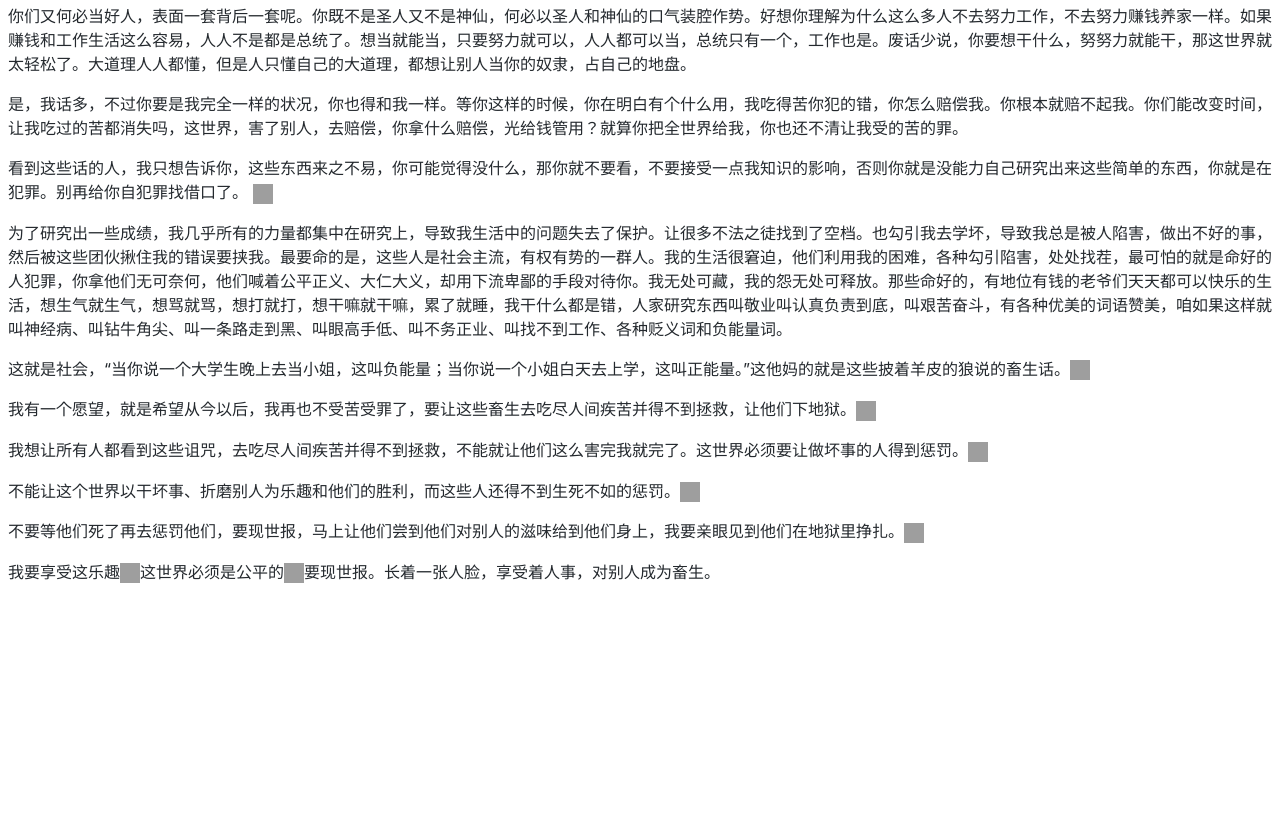
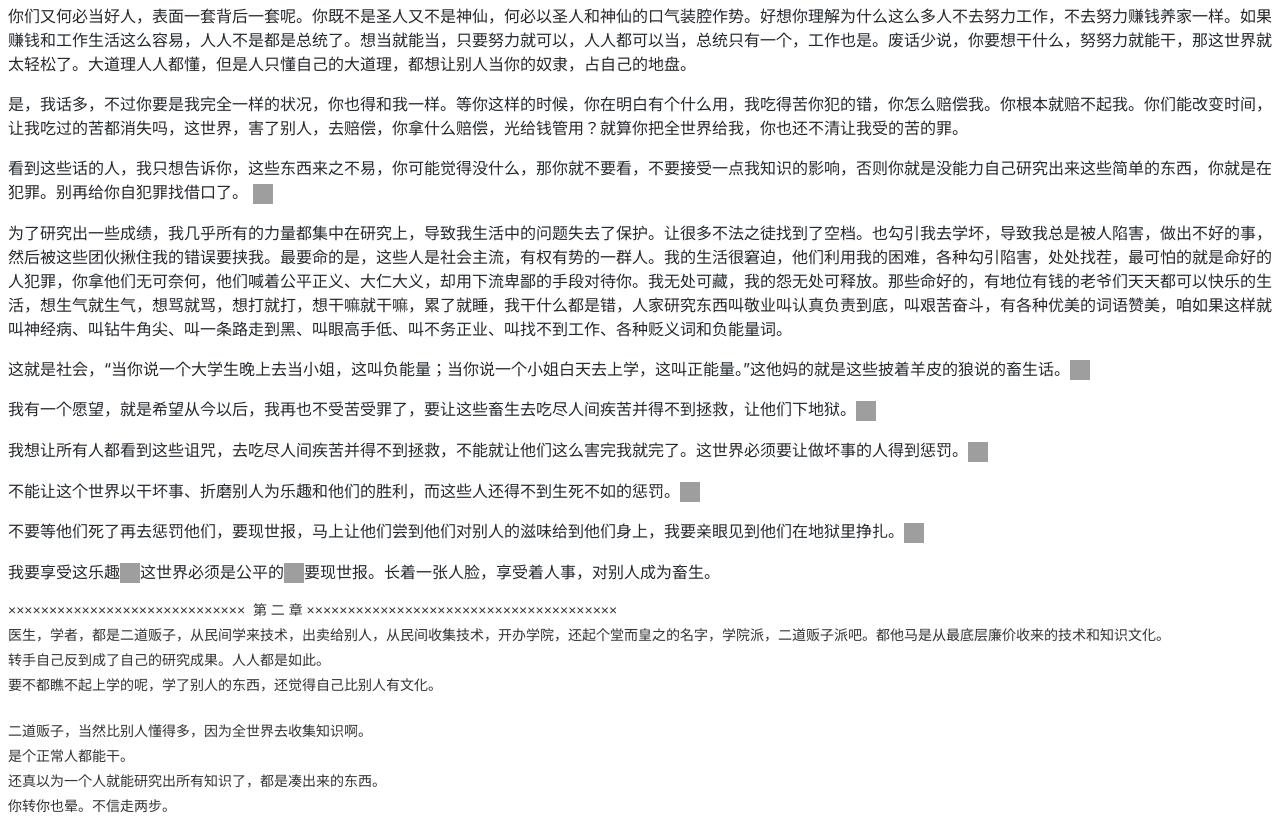
Before and after one commit to xym5366/xym, a plain HTML site: page index.html in a window 1280 px wide. Shown: the part 635-1458 px from the top of the page. Before the commit the page ends 1234 px from the top, so only its background shows below. Drawn offline with Linux system fonts and the light colour scheme; grey boxes are pictures that could not be loaded.

Commit message:
Update index.html

```diff
--- a/index.html
+++ b/index.html
@@ -41,3 +41,22 @@
 不要等他们死了再去惩罚他们，要现世报，马上让他们尝到他们对别人的滋味给到他们身上，我要亲眼见到他们在地狱里挣扎。<g-emoji alias="smiley" class="g-emoji" fallback-src="https://assets-cdn.github.com/images/icons/emoji/unicode/1f603.png" ios-version="6.0" style="box-sizing: border-box; font-family: &quot;Apple Color Emoji&quot;, &quot;Segoe UI&quot;, &quot;Segoe UI Emoji&quot;, &quot;Segoe UI Symbol&quot;; font-size: 18px; line-height: 20px; vertical-align: middle;"><img alt="smiley" class="emoji" height="20" src="https://assets-cdn.github.com/images/icons/emoji/unicode/1f603.png" style="border-style: none; box-sizing: content-box; max-width: none; vertical-align: text-top;" width="20" /></g-emoji></div>
 <div style="box-sizing: border-box; color: #24292e; font-family: -apple-system, BlinkMacSystemFont, &quot;Segoe UI&quot;, Helvetica, Arial, sans-serif, &quot;Apple Color Emoji&quot;, &quot;Segoe UI Emoji&quot;, &quot;Segoe UI Symbol&quot;; font-size: 16px; margin-bottom: 16px;">
 我要享受这乐趣<g-emoji alias="smiley" class="g-emoji" fallback-src="https://assets-cdn.github.com/images/icons/emoji/unicode/1f603.png" ios-version="6.0" style="box-sizing: border-box; font-family: &quot;Apple Color Emoji&quot;, &quot;Segoe UI&quot;, &quot;Segoe UI Emoji&quot;, &quot;Segoe UI Symbol&quot;; font-size: 18px; line-height: 20px; vertical-align: middle;"><img alt="smiley" class="emoji" height="20" src="https://assets-cdn.github.com/images/icons/emoji/unicode/1f603.png" style="border-style: none; box-sizing: content-box; max-width: none; vertical-align: text-top;" width="20" /></g-emoji>这世界必须是公平的<g-emoji alias="smiley" class="g-emoji" fallback-src="https://assets-cdn.github.com/images/icons/emoji/unicode/1f603.png" ios-version="6.0" style="box-sizing: border-box; font-family: &quot;Apple Color Emoji&quot;, &quot;Segoe UI&quot;, &quot;Segoe UI Emoji&quot;, &quot;Segoe UI Symbol&quot;; font-size: 18px; line-height: 20px; vertical-align: middle;"><img alt="smiley" class="emoji" height="20" src="https://assets-cdn.github.com/images/icons/emoji/unicode/1f603.png" style="border-style: none; box-sizing: content-box; max-width: none; vertical-align: text-top;" width="20" /></g-emoji>要现世报。长着一张人脸，享受着人事，对别人成为畜生。</div>
+
+<div style="box-sizing: content-box; color: #333333; font-family: &quot;Helvetica Neue&quot;, Helvetica, Arial, sans-serif; font-size: 14px; margin-bottom: 5px; margin-top: 5px; padding: 0px;">
+×××××××××××××××××××××××××××××&nbsp; 第 二 章 ××××××××××××××××××××××××××××××××××××××</div>
+<div style="box-sizing: content-box; color: #333333; font-family: &quot;Helvetica Neue&quot;, Helvetica, Arial, sans-serif; font-size: 14px; margin-bottom: 5px; margin-top: 5px; padding: 0px;">
+医生，学者，都是二道贩子，从民间学来技术，出卖给别人，从民间收集技术，开办学院，还起个堂而皇之的名字，学院派，二道贩子派吧。都他马是从最底层廉价收来的技术和知识文化。</div>
+<div style="box-sizing: content-box; color: #333333; font-family: &quot;Helvetica Neue&quot;, Helvetica, Arial, sans-serif; font-size: 14px; margin-bottom: 5px; margin-top: 5px; padding: 0px;">
+转手自己反到成了自己的研究成果。人人都是如此。</div>
+<div style="box-sizing: content-box; color: #333333; font-family: &quot;Helvetica Neue&quot;, Helvetica, Arial, sans-serif; font-size: 14px; margin-bottom: 5px; margin-top: 5px; padding: 0px;">
+要不都瞧不起上学的呢，学了别人的东西，还觉得自己比别人有文化。</div>
+<div style="box-sizing: content-box; color: #333333; font-family: &quot;Helvetica Neue&quot;, Helvetica, Arial, sans-serif; font-size: 14px; margin-bottom: 5px; margin-top: 5px; padding: 0px;">
+<br style="box-sizing: content-box;" /></div>
+<div style="box-sizing: content-box; color: #333333; font-family: &quot;Helvetica Neue&quot;, Helvetica, Arial, sans-serif; font-size: 14px; margin-bottom: 5px; margin-top: 5px; padding: 0px;">
+二道贩子，当然比别人懂得多，因为全世界去收集知识啊。</div>
+<div style="box-sizing: content-box; color: #333333; font-family: &quot;Helvetica Neue&quot;, Helvetica, Arial, sans-serif; font-size: 14px; margin-bottom: 5px; margin-top: 5px; padding: 0px;">
+是个正常人都能干。</div>
+<div style="box-sizing: content-box; color: #333333; font-family: &quot;Helvetica Neue&quot;, Helvetica, Arial, sans-serif; font-size: 14px; margin-bottom: 5px; margin-top: 5px; padding: 0px;">
+还真以为一个人就能研究出所有知识了，都是凑出来的东西。</div>
+<div style="box-sizing: content-box; color: #333333; font-family: &quot;Helvetica Neue&quot;, Helvetica, Arial, sans-serif; font-size: 14px; margin-bottom: 5px; margin-top: 5px; padding: 0px;">
+你转你也晕。不信走两步。</div>
```
